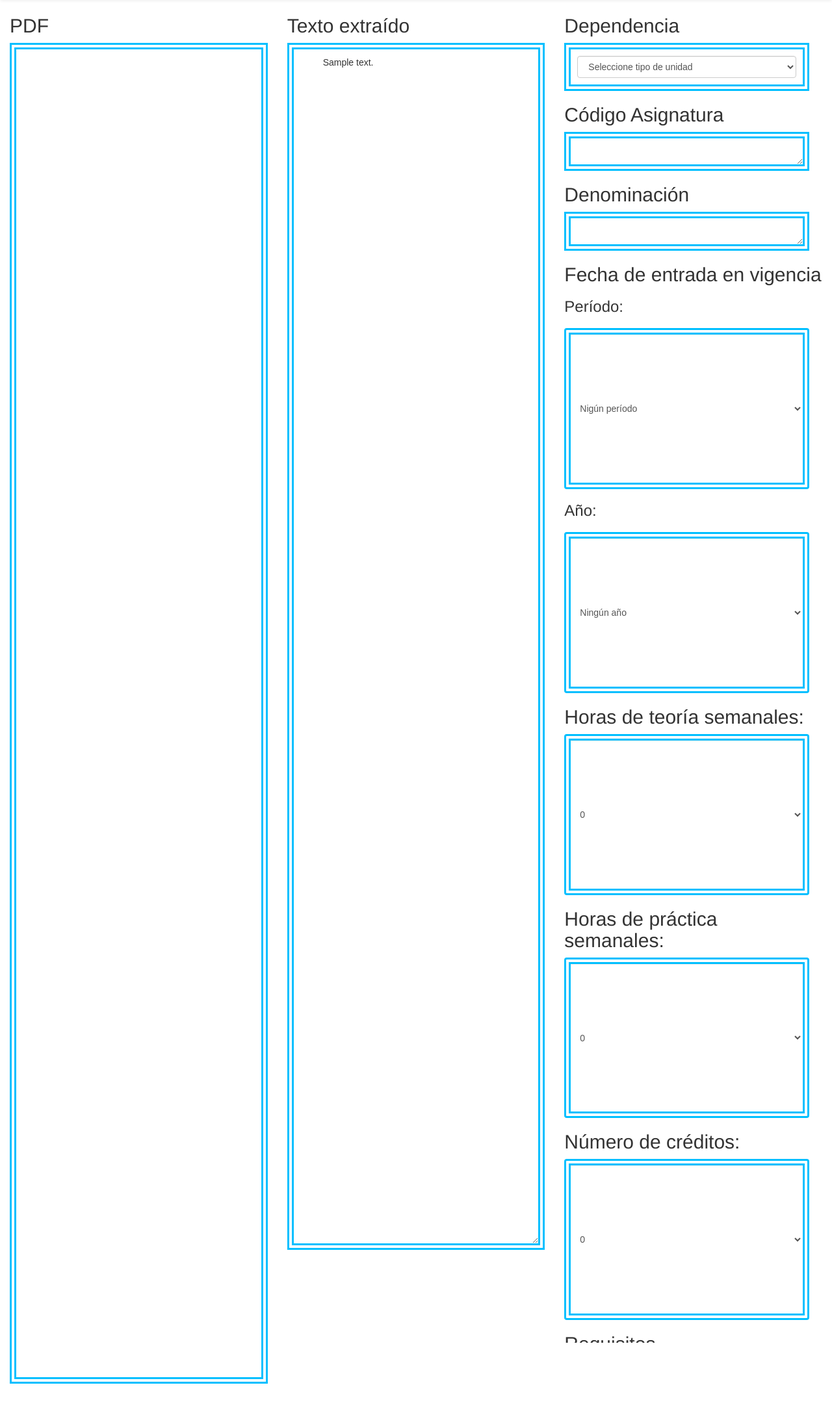
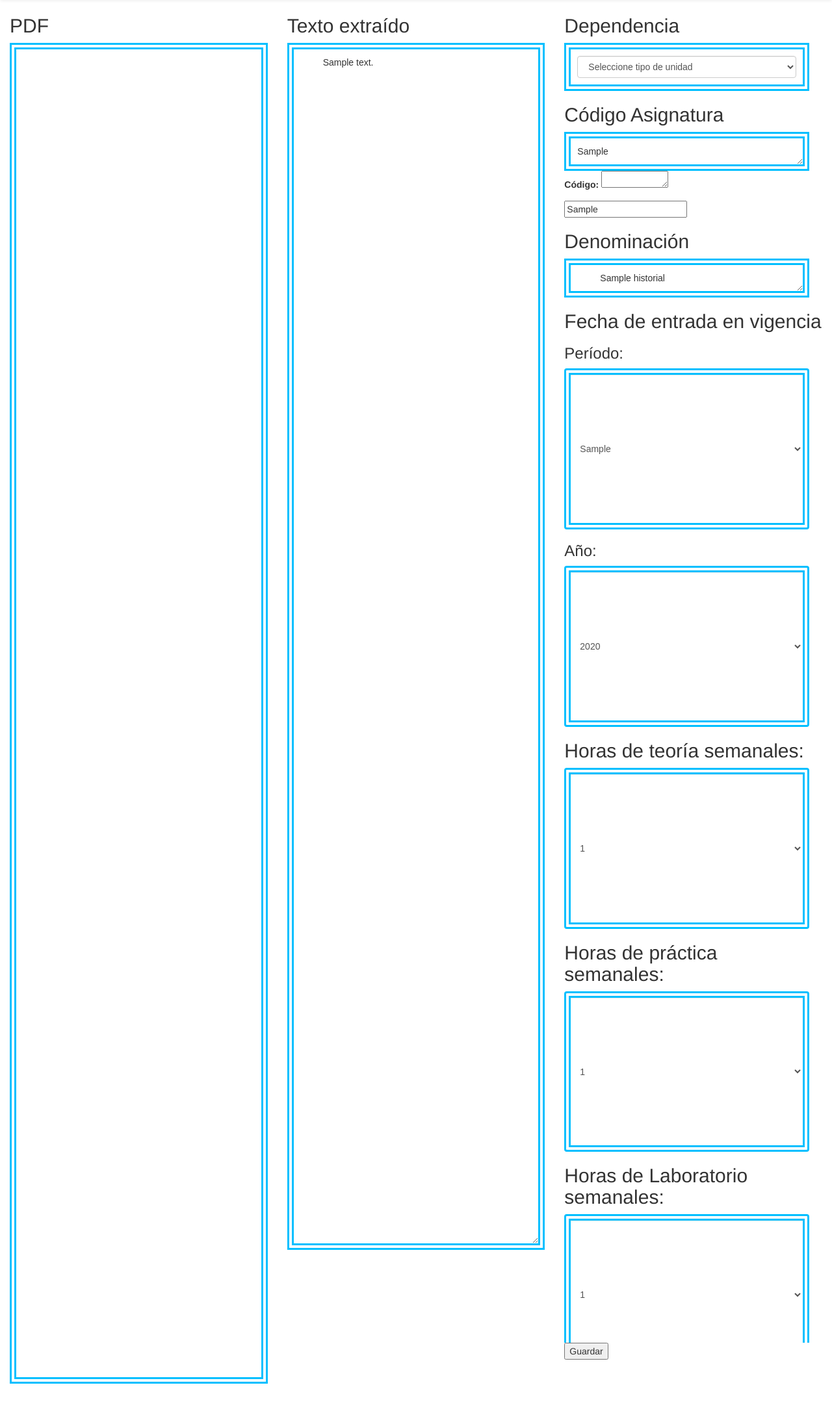
Before and after one commit to Gabogg07/WeCreate, a Django app: template SIGPAE/templates/SIGPAE/transcripcion.html in a window 1280 px wide. Shown: the part 51-2220 px from the top of the page at 65% size. Run offline with Django 3.2, Linux system fonts and the light colour scheme; data comes from the database, SQL or seed files in the repository; tables that the repository leaves empty hold one stand-in row (values such as "Sample post"); the template is opened without the code that fills it: values that come from a table or form of the project are taken from there, most other values are stand-ins (such as "Sample title", 1, 10 or a date in 2020); some libraries are stand-ins or nearby versions.

Commit message:
Prueba V1 Solo se muestra lo que hay en la base de datos, todavia no se llena

```diff
--- a/SIGPAE/forms.py
+++ b/SIGPAE/forms.py
@@ -80,17 +80,4 @@ class HistorialForm(forms.Form):
 
 	CREDITOS.insert(0, (0, 'Sin seleccionar'))
 
-	codigo = forms.CharField(widget=forms.Textarea(attrs={'cols': 10, 'rows': 1}), label="Código")
-	denominacion = forms.CharField(widget=forms.Textarea(attrs={'cols': 10, 'rows': 1}), label="Denominación")
-	periodo = forms.ChoiceField(choices=PERIODOS, label="Período")
-	anio = forms.ChoiceField(choices=ANIOS, label="Año")
-	horas_T = forms.CharField(widget=forms.Textarea(attrs={'cols': 10, 'rows': 1}), label="Horas de Teoría")
-	horas_P = forms.CharField(widget=forms.Textarea(attrs={'cols': 10, 'rows': 1}), label="Horas de Práctica")
-	horas_L = forms.CharField(widget=forms.Textarea(attrs={'cols': 10, 'rows': 1}), label="Horas de Laboratorio")
-	num_creditos = forms.ChoiceField(choices=CREDITOS, label="Número de Créditos")
-	requisitos = forms.CharField(widget=forms.Textarea(attrs={'cols': 10, 'rows': 1}), label="Requisitos")
-	cont_sinopticos = forms.CharField(widget=forms.Textarea(attrs={'cols': 10, 'rows': 1}), label="Contenidos Sinópticos")
-	estrategias_met = forms.CharField(widget=forms.Textarea(attrs={'cols': 10, 'rows': 1}), label="Estrategias Metodológicas")
-	estrategias_ev = forms.CharField(widget=forms.Textarea(attrs={'cols': 10, 'rows': 1}), label="Estrategias de Evaluación")
-	objetivos = forms.CharField(widget=forms.Textarea(attrs={'cols': 10, 'rows': 1}), label="Objetivos")
-	fuentes_info = forms.CharField(widget=forms.Textarea(attrs={'cols': 10, 'rows': 1}), label="Fuentes de Información recomendadas")
+	codigo_asignatura = forms.CharField(widget=forms.Textarea(attrs={'cols': 10, 'rows': 1}), label="Código")
--- a/SIGPAE/models.py
+++ b/SIGPAE/models.py
@@ -14,7 +14,7 @@ class Document(models.Model):
 class Historial(models.Model):
     codigo_asignatura = models.CharField(max_length = 512, default = "")
     denominacion = models.CharField(max_length = 512, default = "")
-    periodo = models.CharField(max_length = 512, default = "")
+    periodo = models.CharField(max_length = 512, default = "Ningún Período")
     anio = models.IntegerField(default = 0)
     horas_T = models.IntegerField(default = 0)
     horas_P = models.IntegerField(default = 0)
--- a/SIGPAE/templates/SIGPAE/transcripcion.html
+++ b/SIGPAE/templates/SIGPAE/transcripcion.html
@@ -100,7 +100,7 @@
             <option value="3">División de Ciencias Biológicas
             <option value="4">División de Ciencias y Tecnologías Administrativas e Industriales
             </select>
-<br>
+            <br>
             <select class="form-control" name=division style="width:95%;">
             <option value="-">-
             </select>
@@ -109,28 +109,34 @@
 
       </div>
 
+      <form action="{% url "home" %}" method="post" enctype="multipart/form-data">
+         {% csrf_token %}
+         <input type="hidden" name="documento" value={{ row.docfile_id }}>
+         <h2> Código Asignatura </h2>
+         <textarea cols="40" rows="1" style="border:10px double deepskyblue;font-family:arial;padding:10px;width:95%">{{row.codigo_asignatura}}</textarea>
 
-         <h2> Código Asignatura </h2>
-         <textarea cols="40" rows="1" style="border:10px double deepskyblue;font-family:arial;padding:10px;width:95%">
-         </textarea>
+         <p>{{ form.codigo_asignatura.label_tag }} {{ form.codigo_asignatura }}</p>
+
+         <input type="text" id='codigo_asignatura' value={{ row.codigo_asignatura }}/>
+
          <br>
          <h2> Denominación </h2>
          <textarea cols="40" rows="1" style="border:10px double deepskyblue;font-family:arial;padding:10px;width:95%">
-         </textarea>
+         {{row.denominacion}}</textarea>
          <br>
          <h2> Fecha de entrada en vigencia </h2>
-         <h3> Período: <h3>
+         <h3> Período: </h3>
          <select class="form-control" name="periodo" style="border:10px double deepskyblue;font-family:arial;padding:10px;width:95%; height:12%">
-         	<option value="">Nigún período</option>
+         	<option value="">{{row.periodo}}</option>
             <option value="Sep-Dic">Sep-Dic</option>
             <option value="Ene-Mar">Ene-Mar</option>
             <option value="Abr-Jul">Abr-Jul</option>
             <option value="Intensivo">Intensivo</option>
          </select>
 
-         <h3> Año: <h3>
+         <h3> Año: </h3>
          <select class="form-control" name="periodo" style="border:10px double deepskyblue;font-family:arial;padding:10px;width:95%; height:12%">
-         	<option value=0>Ningún año</option>
+         	<option value=0>{{row.anio}}</option>
             <option value="1">1969</option>
             <option value="2">1970</option>
             <option value="3">1971</option>
@@ -184,6 +190,7 @@
 
          <h2> Horas de teoría semanales: </h2>
          <select class="form-control" name="Horas_Teoria" style="border:10px double deepskyblue;font-family:arial;padding:10px;width:95%; height:12%">
+            <option value="0">{{row.horas_T}}</option>
             <option value="0">0</option>
             <option value="1">1</option>
             <option value="2">2</option>
@@ -228,6 +235,52 @@
          </select>
          <h2> Horas de práctica semanales: </h2>
          <select class="form-control" name="Horas_Practica"  style="border:10px double deepskyblue;font-family:arial;padding:10px;width:95%; height:12%">
+            <option value="0">{{row.horas_P}}</option>
+            <option value="0">0</option>
+            <option value="1">1</option>
+            <option value="2">2</option>
+            <option value="3">3</option>
+            <option value="4">4</option>
+            <option value="5">5</option>
+            <option value="6">6</option>
+            <option value="7">7</option>
+            <option value="8">8</option>
+            <option value="9">9</option>
+            <option value="10">10</option>
+            <option value="11">11</option>
+            <option value="12">12</option>
+            <option value="13">13</option>
+            <option value="14">14</option>
+            <option value="15">15</option>
+            <option value="16">16</option>
+            <option value="17">17</option>
+            <option value="19">18</option>
+            <option value="20">19</option>
+            <option value="21">20</option>
+            <option value="22">21</option>
+            <option value="23">22</option>
+            <option value="24">23</option>
+            <option value="25">24</option>
+            <option value="26">25</option>
+            <option value="27">26</option>
+            <option value="28">27</option>
+            <option value="29">28</option>
+            <option value="30">29</option>
+            <option value="31">30</option>
+            <option value="32">31</option>
+            <option value="33">32</option>
+            <option value="34">33</option>
+            <option value="35">34</option>
+            <option value="36">35</option>
+            <option value="37">36</option>
+            <option value="38">37</option>
+            <option value="39">38</option>
+            <option value="40">39</option>
+            <option value="41">40</option>
+         </select>
+         <h2> Horas de Laboratorio semanales: </h2>
+         <select class="form-control" name="Horas_Laboratorio"  style="border:10px double deepskyblue;font-family:arial;padding:10px;width:95%; height:12%">
+            <option value="0">{{row.horas_L}}</option>
             <option value="0">0</option>
             <option value="1">1</option>
             <option value="2">2</option>
@@ -272,6 +325,7 @@
          </select>
          <h2> Número de créditos: </h2>
          <select class="form-control" name="Numero_creditos"  style="border:10px double deepskyblue;font-family:arial;padding:10px;width:95%; height:12%">
+            <option value="0">{{row.num_creditos}}</option>
             <option value="0">0</option>
             <option value="1">1</option>
             <option value="2">2</option>
@@ -293,30 +347,36 @@
 
          <h2> Requisitos </h2>
          <textarea cols="40" rows="1" style="border:10px double deepskyblue;font-family:arial;padding:10px;width:95%">
-         </textarea>
+         {{row.requisitos}}</textarea>
          <h2> Contenidos sinópticos </h2>
          <textarea cols="40" rows="1" style="border:10px double deepskyblue;font-family:arial;padding:10px;width:95%">
-         </textarea>
+         {{row.cont_sinopticos}}</textarea>
          <h2> Estrategias metodológicas </h2>
          <textarea cols="40" rows="1" style="border:10px double deepskyblue;font-family:arial;padding:10px;width:95%">
-         </textarea>
+         {{row.estrategias_met}}</textarea>
          <br>
          <h2> Estrategias de evaluación </h2>
          <textarea cols="40" rows="1" style="border:10px double deepskyblue;font-family:arial;padding:10px;width:95%">
-         </textarea>
+         {{row.estrategias_ev}}</textarea>
          <br>
             <h2> Objetivos </h2>
          <textarea cols="40" rows="15" style="overflow:scroll;border:10px double deepskyblue;font-family:arial;padding:10px;width:95%">
-         </textarea>
+         {{row.objetivos}}</textarea>
          <br>
          <h2> Fuentes de información recomendadas </h2>
          <textarea cols="40" rows="1" style="border:10px double deepskyblue;font-family:arial;padding:10px;width:95%">
-         </textarea>
+         {{row.fuentes_info}}</textarea>
 
         </div>
+        <input type="submit" value="Guardar"/>
+      </form>
       </div>
        </div>
       </div></div>
+
+<script type="text/javascript">
+   document.getElementById('codigo_asignatura').value = "{{ row.codigo_asignatura }}";
+</script>
 
 <script>
 var division_1=new Array("Seleccione Departamento","Departamento de Física","Departamento de Química","Departamento de Mecánica","Departamento de Matemáticas Puras y Aplicadas","Departamento de Computación y Tecnología de la Información","Departamento de Cómputo Científico y Estadística","Departamento de Electrónica y Circuitos","Departamento de Termodinámica y Fenómenos de Transferencia","Departamento de Conversión y Transporte de Energía","Departamento de Procesos y Sistemas","Departamento de Ciencias de los Materiales","Departamento de Ciencias de la Tierra")
```
Also changed, not shown: SIGPAE/views.py (+48 -3 lines).
